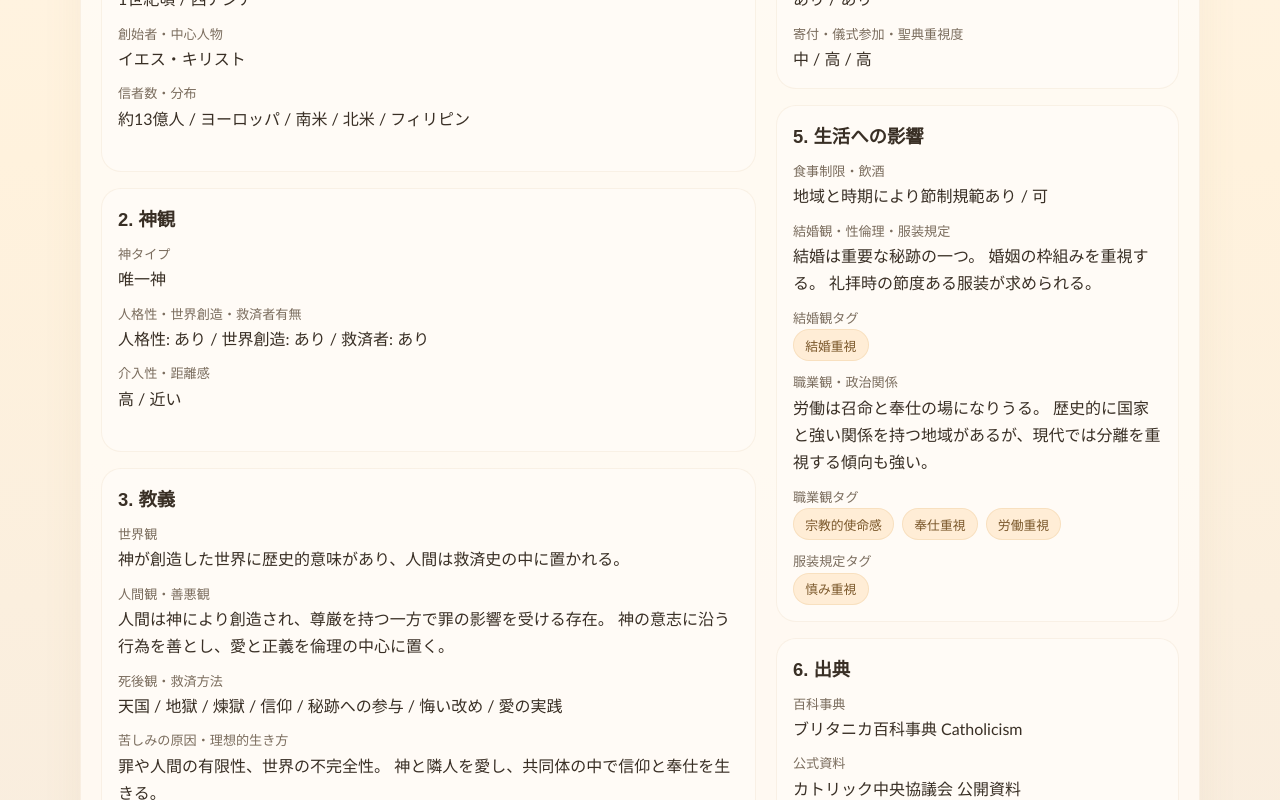
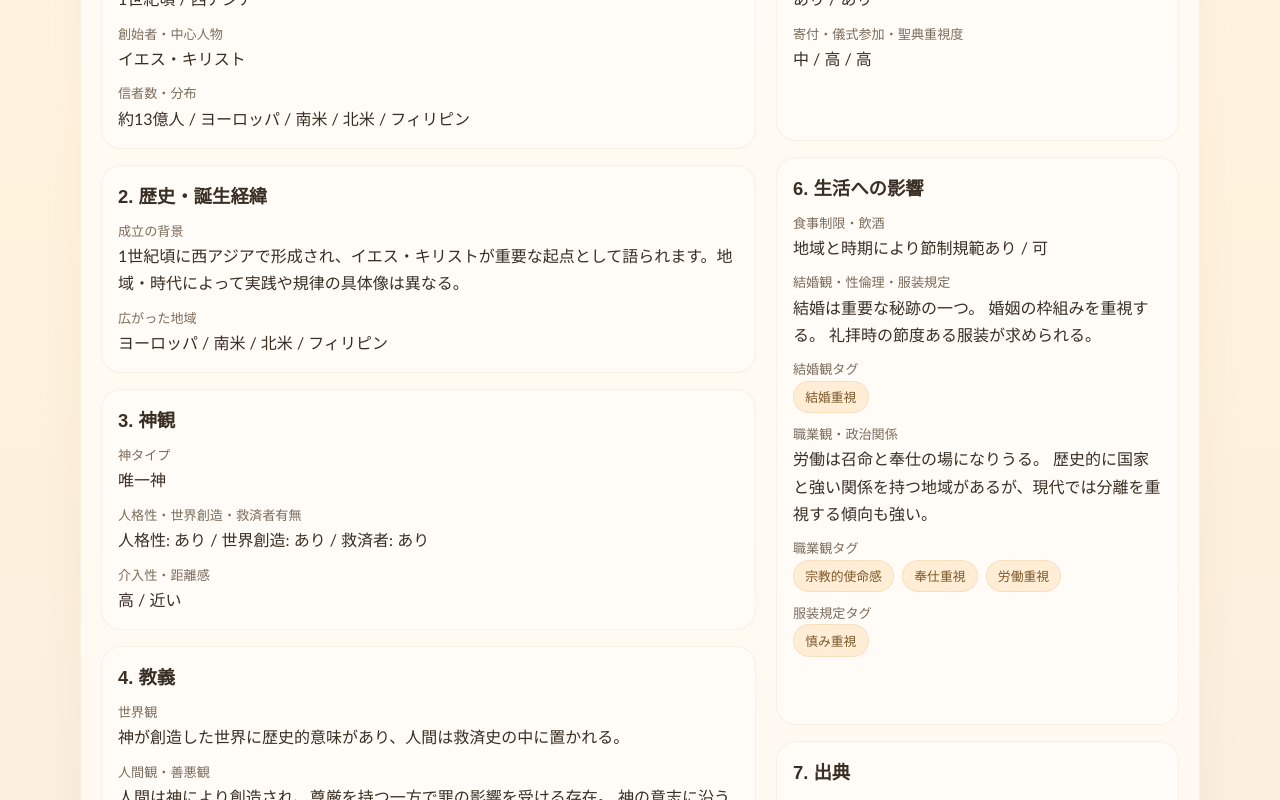
Before and after one commit to reload-co-jp/religion-catalog, a Next.js app: page /religions/christianity-catholic in a window 1280 px wide. Shown: the part 660-1460 px from the top of the page. Built offline with nearby package versions, Linux system fonts and the light colour scheme; no server answers.

Commit message:
Add history

```diff
--- a/components/catalog/religion-detail.tsx
+++ b/components/catalog/religion-detail.tsx
@@ -14,6 +14,8 @@ function joinList(values: string[]) {
 }
 
 export const ReligionDetail = ({ record }: ReligionDetailProps) => {
+  const historySummary = `${record.foundedEra}に${record.originRegion}で形成され、${record.founder}が重要な起点として語られます。${record.notes}`
+
   return (
     <div className={styles.detailGrid}>
       <div className={styles.detailStack}>
@@ -46,7 +48,23 @@ export const ReligionDetail = ({ record }: ReligionDetailProps) => {
         </section>
 
         <section className={styles.detailPanel}>
-          <h3 className={styles.detailHeading}>2. 神観</h3>
+          <h3 className={styles.detailHeading}>2. 歴史・誕生経緯</h3>
+          <div className={styles.detailList}>
+            <div className={styles.detailItem}>
+              <span className={styles.detailLabel}>成立の背景</span>
+              <p className={styles.detailValue}>{historySummary}</p>
+            </div>
+            <div className={styles.detailItem}>
+              <span className={styles.detailLabel}>広がった地域</span>
+              <p className={styles.detailValue}>
+                {joinList(record.distributionRegions)}
+              </p>
+            </div>
+          </div>
+        </section>
+
+        <section className={styles.detailPanel}>
+          <h3 className={styles.detailHeading}>3. 神観</h3>
           <div className={styles.detailList}>
             <div className={styles.detailItem}>
               <span className={styles.detailLabel}>神タイプ</span>
@@ -70,7 +88,7 @@ export const ReligionDetail = ({ record }: ReligionDetailProps) => {
         </section>
 
         <section className={styles.detailPanel}>
-          <h3 className={styles.detailHeading}>3. 教義</h3>
+          <h3 className={styles.detailHeading}>4. 教義</h3>
           <div className={styles.detailList}>
             <div className={styles.detailItem}>
               <span className={styles.detailLabel}>世界観</span>
@@ -104,7 +122,7 @@ export const ReligionDetail = ({ record }: ReligionDetailProps) => {
 
       <div className={styles.detailStack}>
         <section className={styles.detailPanel}>
-          <h3 className={styles.detailHeading}>4. 実践</h3>
+          <h3 className={styles.detailHeading}>5. 実践</h3>
           <div className={styles.detailList}>
             <div className={styles.detailItem}>
               <span className={styles.detailLabel}>礼拝頻度・祈り形式</span>
@@ -130,7 +148,7 @@ export const ReligionDetail = ({ record }: ReligionDetailProps) => {
         </section>
 
         <section className={styles.detailPanel}>
-          <h3 className={styles.detailHeading}>5. 生活への影響</h3>
+          <h3 className={styles.detailHeading}>6. 生活への影響</h3>
           <div className={styles.detailList}>
             <div className={styles.detailItem}>
               <span className={styles.detailLabel}>食事制限・飲酒</span>
@@ -196,7 +214,7 @@ export const ReligionDetail = ({ record }: ReligionDetailProps) => {
         </section>
 
         <section className={styles.detailPanel}>
-          <h3 className={styles.detailHeading}>6. 出典</h3>
+          <h3 className={styles.detailHeading}>7. 出典</h3>
           <div className={styles.detailList}>
             {record.sources.map((source) => (
               <div className={styles.detailItem} key={source.title}>
```
